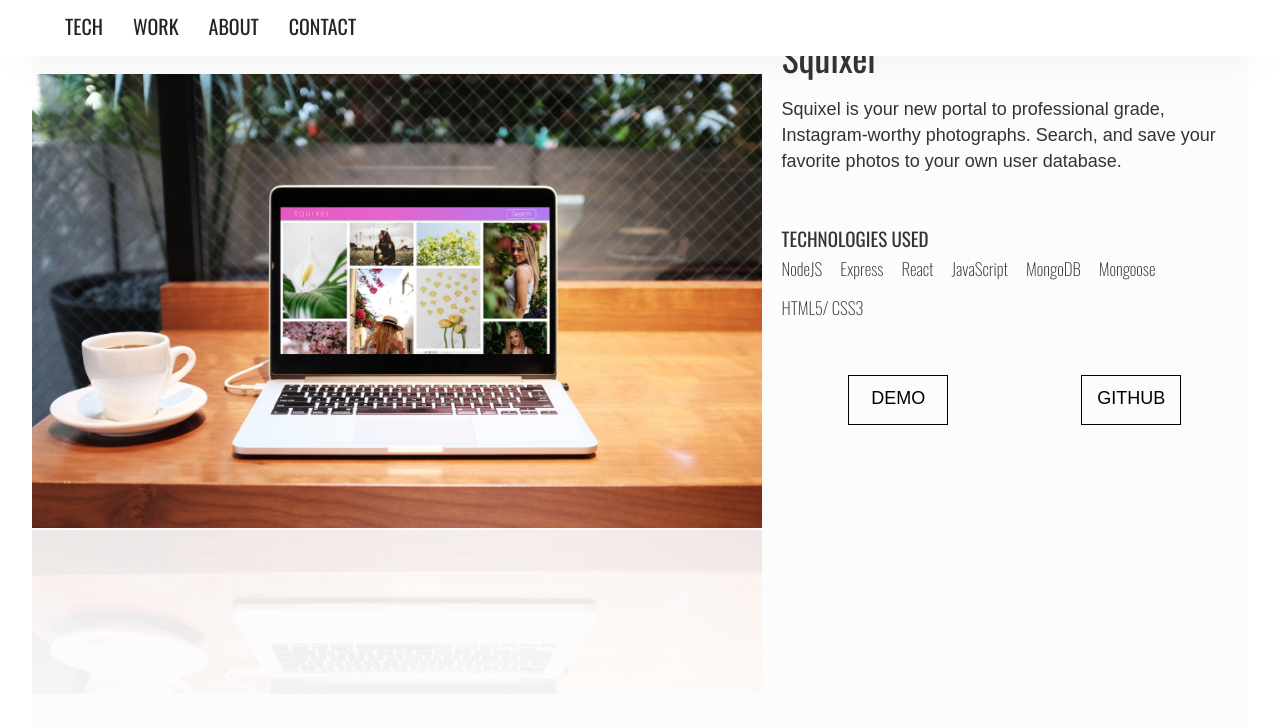
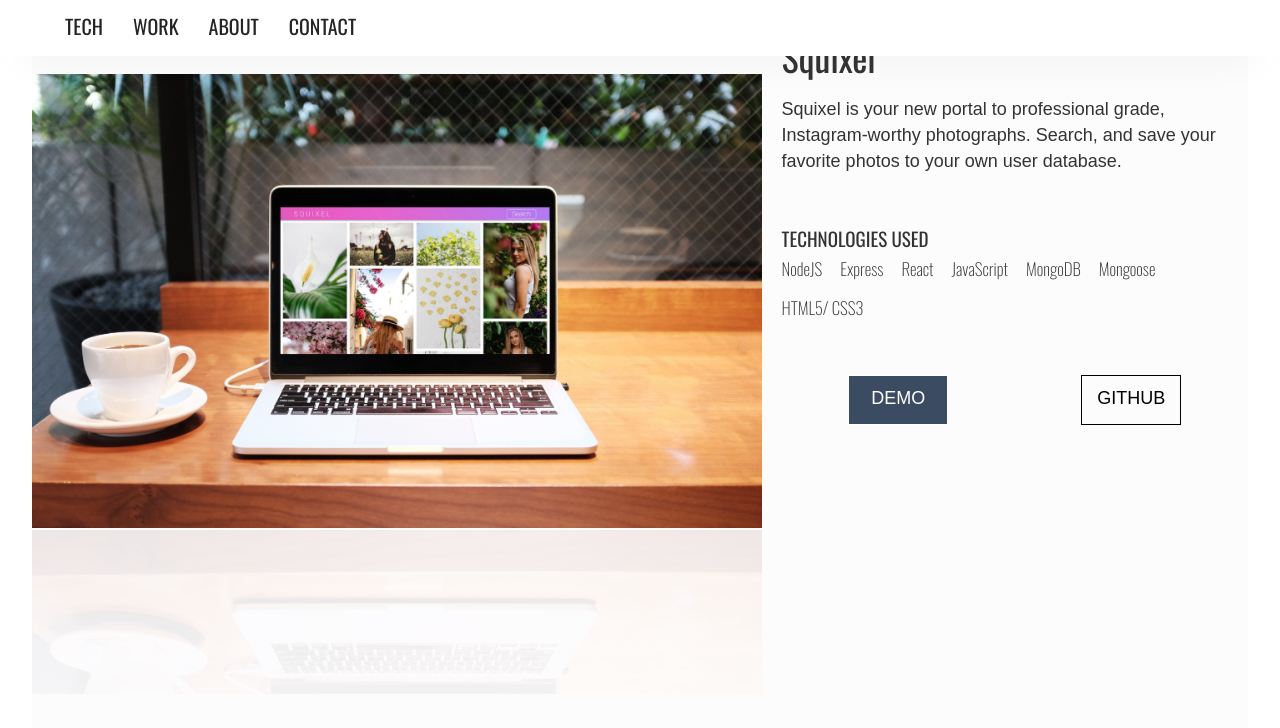
Before and after one commit to spencej4/portfolio-, a React app: page / in a window 1280 px wide. In both pictures the pointer is over the element 898 px from the left and 1331 px from the top of the page. Shown: the part 931-1659 px from the top of the page. Built offline with nearby package versions, Linux system fonts and the light colour scheme; some packages are replaced by stand-ins of ours; a web font is replaced by a local one.

Commit message:
updates cursor pointer for cta buttons and background/ color transitions for buttons

```diff
--- a/src/app/components/tech.css
+++ b/src/app/components/tech.css
@@ -155,21 +155,32 @@
   text-align: center;
 }
 
-.cta{
+.cta {
   width: 100px;
   height: 50px;
   padding-top: 10px;
   display: inline-block;
   border: 1px solid black;
   background-color: none;
+  color: black;
+  cursor: pointer;
 }
 
 .cta a {
-  color: black;
+  color: inherit;
   font-family: 'News Cycle', sans-serif !important;
   font-size: 18px;
   text-transform: uppercase;
   text-decoration: none;
+}
+
+.cta:hover {
+  border: 1px solid white;
+  background-color: rgb(59, 75, 97);
+  color: white;
+  -webkit-transition: all  0.3s ease;
+  -ms-transition: all  0.3s ease;
+  transition: all 0.3s ease;
 }
 
 
@@ -236,10 +247,6 @@
     font-size: 15px;
   }
 
-  /* .work-item:nth-of-type(4){
-    margin-bottom: 10%;
-  } */
-
   .cta-container {
     margin-top: 15px;
   }
```
